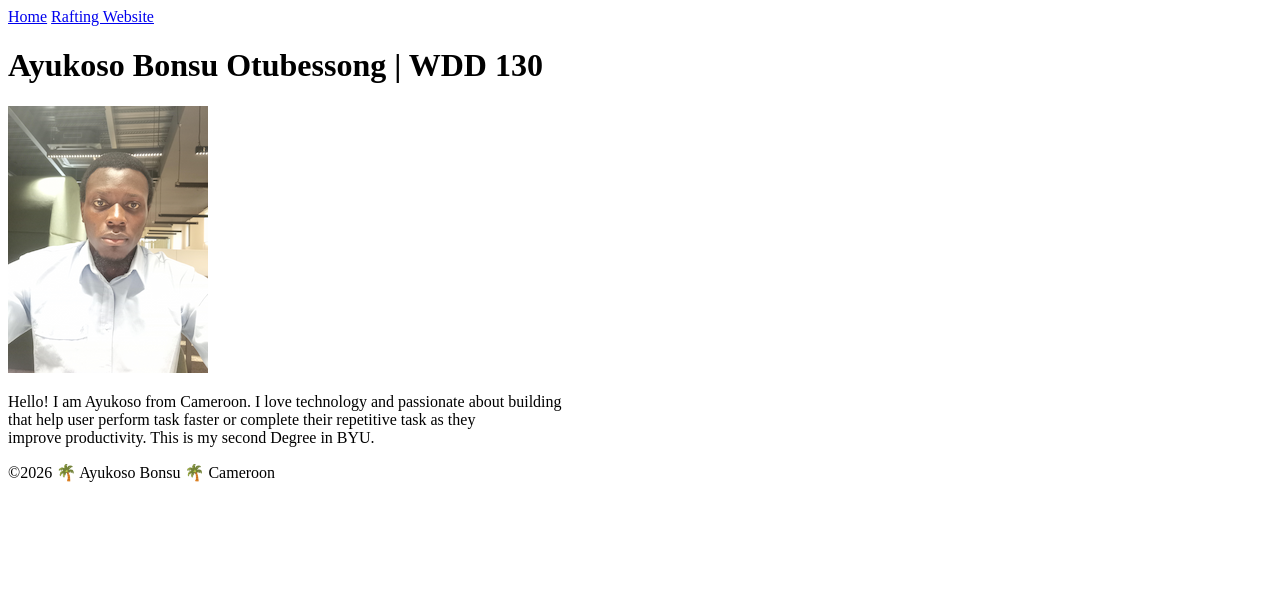
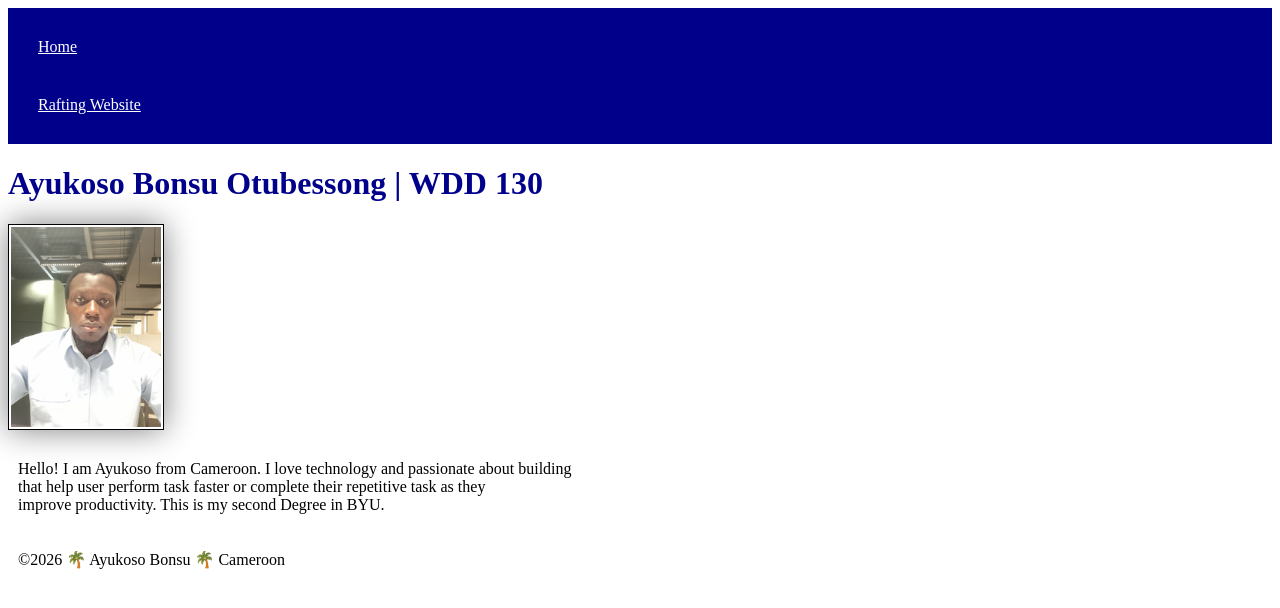
Before and after one commit to bonsu98/wdd130, a plain HTML site: page index.html in a window 1280 px wide. Drawn offline with Linux system fonts and the light colour scheme.

Commit message:
Added css to the styles.css file and linked it to the index.html file

```diff
--- a/index.html
+++ b/index.html
@@ -5,6 +5,7 @@
     <meta charset="UTF-8">
     <meta name="viewport" content="width=device-width, initial-scale=1.0">
     <title>Ayukoso Bonsu Otubessong | WDD 130</title>
+    <link rel="stylesheet" href="styles/styles.css"
 </head>
 
 <body>
--- a/styles/styles.css
+++ b/styles/styles.css
@@ -0,0 +1,26 @@
+nav {
+    background-color: darkblue;
+    padding: 10px;
+}
+
+nav a {
+    color: white;
+    display: block;
+    padding: 20px;
+}
+
+h1 {
+    color: darkblue;
+}
+
+img {
+    width: 150px;
+    height: auto;
+    border: 1px solid black;
+    padding: 2px;
+    box-shadow: 0 0 30px grey;
+}
+
+p{
+    padding: 10px;
+}
```
